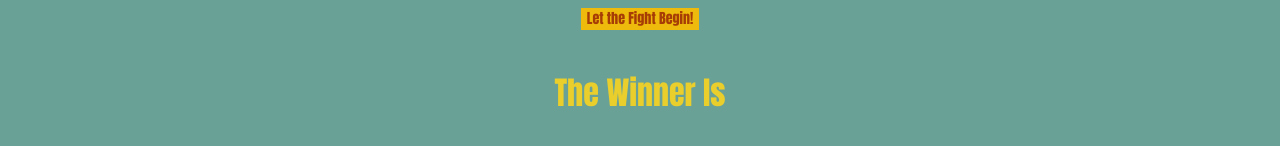
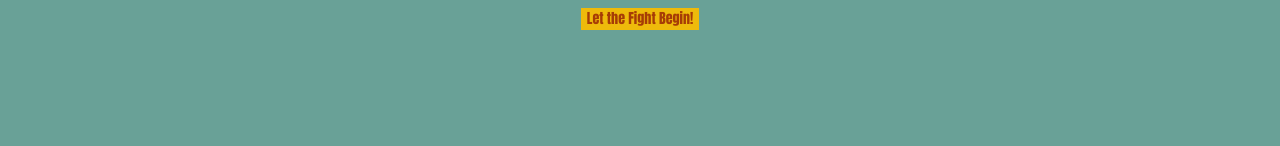
Before and after one commit to eddanieles/nerd-fight, a React (Create React App) app: page / in a window 1280 px wide. Shown: the part 544-690 px from the top of the page. Built offline with nearby package versions, Linux system fonts and the light colour scheme.

Commit message:
updated winner verbiage

```diff
--- a/src/Battle.js
+++ b/src/Battle.js
@@ -20,12 +20,12 @@ class Battle extends Component {
     console.log(battleData);
     if (battleData.winner === "draw") {
       this.setState({
-        winner: "draw",
-        loser: "draw"
+        winner: "This fight is a draw.",
+        loser: "This fight is a draw."
       })
     } else {
       this.setState({
-        winner: battleData.winner.name,
+        winner: "The winner is " + battleData.winner.name + "!",
         loser: battleData.loser.name
       })
     };
@@ -42,7 +42,7 @@ class Battle extends Component {
         <ol className="messages">
           {this.state.fightMessages}
         </ol>
-        <p>The Winner Is {this.state.winner}</p>
+        <p>{this.state.winner}</p>
         {/*<p>Loser is: {this.state.loser}</p>*/}
       </div>
     );
```
